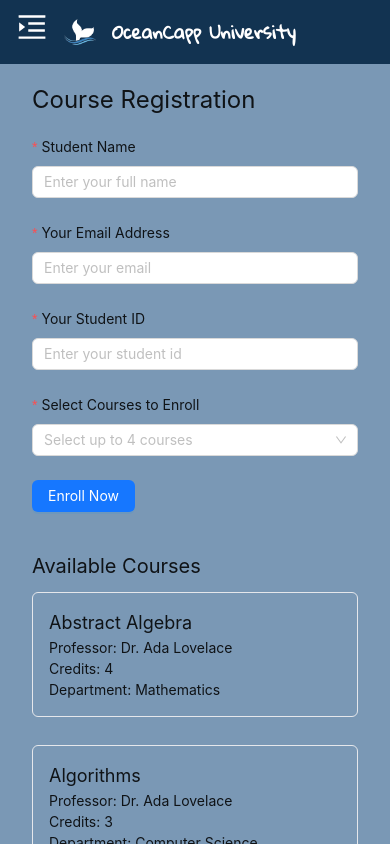
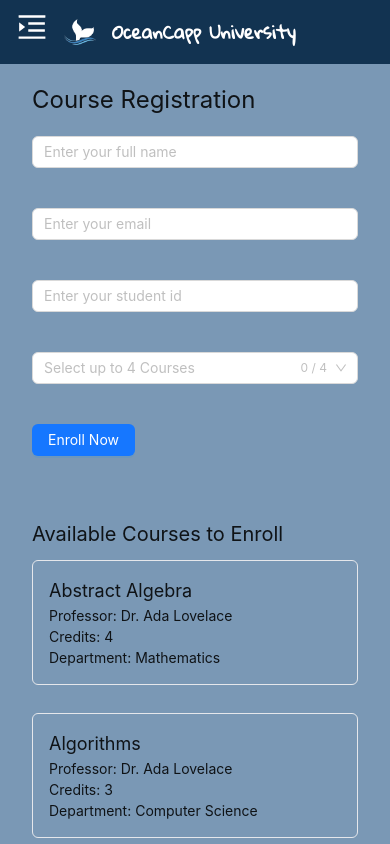
Before and after one commit to nazmul-nhb/oceancapp-university, a React (Vite) app: page /course-registration in a window 390 px wide. Built offline with nearby package versions, Linux system fonts and the light colour scheme.

Commit message:
optimized codes in course registration page; fixed responsive issues

```diff
--- a/src/components/Navbar.tsx
+++ b/src/components/Navbar.tsx
@@ -11,7 +11,7 @@ const { Header, Sider } = Layout;
 const Navbar: React.FC = () => {
 	const [collapsed, setCollapsed] = useState(true);
 	const [sidebarVisible, setSidebarVisible] = useState(false);
-	const isMediumOrLarger = useMediaQuery({ query: "(min-width: 768px)" });
+	const isLargeOrXL = useMediaQuery({ query: "(min-width: 1024px)" });
 	const sidebarRef = useRef<HTMLDivElement>(null);
 	const navButtonRef = useRef<HTMLButtonElement>(null);
 	const location = useLocation();
@@ -117,8 +117,8 @@ const Navbar: React.FC = () => {
 						</figcaption>
 					</figure>
 				</Link>
-				{/* Show menu only if the device screen size >= 768px */}
-				{isMediumOrLarger && (
+				{/* Show menu only if the device screen size >= 1024px */}
+				{isLargeOrXL && (
 					<Menu
 						className="font-bold text-lg !bg-transparent"
 						theme="dark"
--- a/src/pages/CourseRegistration.tsx
+++ b/src/pages/CourseRegistration.tsx
@@ -3,24 +3,19 @@ import { Form, Input, Button, Select, message } from "antd";
 import { CourseReg, RegistrationInfo } from "../types/interfaces";
 import { coursesData } from "../data/courses";
 import { Helmet } from "react-helmet-async";
+import { DownOutlined } from "@ant-design/icons";
 
-const { Option } = Select;
+const MAX_COURSE_COUNT = 4;
 
 const CourseRegistration: React.FC = () => {
 	const [courses, setCourses] = useState<CourseReg[]>(coursesData);
+	const [selectedCourses, setSelectedCourses] = useState<string[]>([]);
+
 	const [form] = Form.useForm();
 
 	// Sort the courses alphabetically
 	const sortedCourses = courses.sort((a, b) => {
-		const courseA = a.courseName.toUpperCase();
-		const courseB = b.courseName.toUpperCase();
-		if (courseA < courseB) {
-			return -1;
-		}
-		if (courseA > courseB) {
-			return 1;
-		}
-		return 0;
+		return a.courseName.localeCompare(b.courseName);
 	});
 
 	// Function to handle course enrollment form submission
@@ -45,6 +40,22 @@ const CourseRegistration: React.FC = () => {
 		form.resetFields();
 	};
 
+	const courseOptions = sortedCourses.map((course) => {
+		return {
+			value: course.courseId,
+			label: `${course.courseName} - ${course.credits} Credits`,
+		};
+	});
+
+	const suffix = (
+		<>
+			<span>
+				{selectedCourses.length} / {MAX_COURSE_COUNT}
+			</span>
+			<DownOutlined />
+		</>
+	);
+
 	return (
 		<section className="min-h-[calc(100vh-64px)] px-8 py-5">
 			<Helmet>
@@ -55,6 +66,7 @@ const CourseRegistration: React.FC = () => {
 
 			{/* Course Registration Form */}
 			<Form
+				className="grid md:grid-cols-2 lg:grid-cols-3 xl:grid-cols-4 gap-4"
 				form={form}
 				name="courseRegistration"
 				layout="vertical"
@@ -63,7 +75,6 @@ const CourseRegistration: React.FC = () => {
 			>
 				<Form.Item
 					name="studentName"
-					label="Student Name"
 					rules={[
 						{
 							required: true,
@@ -80,7 +91,6 @@ const CourseRegistration: React.FC = () => {
 
 				<Form.Item
 					name="email"
-					label="Your Email Address"
 					rules={[
 						{
 							required: true,
@@ -97,7 +107,6 @@ const CourseRegistration: React.FC = () => {
 
 				<Form.Item
 					name="studentId"
-					label="Your Student ID"
 					rules={[
 						{
 							required: true,
@@ -110,44 +119,24 @@ const CourseRegistration: React.FC = () => {
 
 				<Form.Item
 					name="courseIds"
-					label="Select Courses to Enroll"
 					rules={[
 						{
 							required: true,
-							validator: (_, value: string[]) => {
-								if (!value || value.length === 0) {
-									return Promise.reject(
-										new Error(
-											"Please select at least one course"
-										)
-									);
-								} else if (value.length > 4) {
-									return Promise.reject(
-										new Error(
-											"You can select up to 4 courses only"
-										)
-									);
-								}
-								return Promise.resolve();
-							},
+							message: "Pleas, select at least 1 course",
 						},
 					]}
 				>
 					<Select
-						id="courses"
+						id="courseIds"
 						mode="multiple"
-						placeholder="Select up to 4 courses"
+						maxCount={MAX_COURSE_COUNT}
+						placeholder="Select up to 4 Courses"
 						allowClear
-					>
-						{sortedCourses.map((course) => (
-							<Option
-								key={course.courseId}
-								value={course.courseId}
-							>
-								{course.courseName} - {course.credits} Credits
-							</Option>
-						))}
-					</Select>
+						value={selectedCourses}
+						onChange={setSelectedCourses}
+						suffixIcon={suffix}
+						options={courseOptions}
+					/>
 				</Form.Item>
 
 				<Form.Item>
@@ -157,7 +146,7 @@ const CourseRegistration: React.FC = () => {
 				</Form.Item>
 			</Form>
 
-			<h3 className="text-xl mt-10 mb-3">Available Courses</h3>
+			<h3 className="text-xl mt-10 mb-3">Available Courses to Enroll</h3>
 			<div className="grid sm:grid-cols-2 md:grid-cols-3 lg:grid-cols-4 gap-4">
 				{sortedCourses.map((course) => (
 					<div
--- a/src/pages/FacultyOverview.tsx
+++ b/src/pages/FacultyOverview.tsx
@@ -4,6 +4,7 @@ import { facultyList } from "../data/faculty";
 import { Faculty } from "../types/interfaces";
 import { Helmet } from "react-helmet-async";
 import { getColorForFirstCharacter } from "color-generator-fl";
+import { UserOutlined } from "@ant-design/icons";
 
 const FacultyOverview: React.FC = () => {
 	const [searchTerm, setSearchTerm] = useState<string>("");
@@ -47,7 +48,8 @@ const FacultyOverview: React.FC = () => {
 				{/* Search by name */}
 				<Form.Item className="w-full">
 					<Input
-						placeholder="Search faculty by name"
+						prefix={<UserOutlined />}
+						placeholder="Search Faculty by Name"
 						value={searchTerm}
 						onChange={(e) => setSearchTerm(e.target.value)}
 						className="w-full max-w-md"
@@ -58,7 +60,7 @@ const FacultyOverview: React.FC = () => {
 				{/* Filter by designation */}
 				<Form.Item className="w-full">
 					<Select
-						placeholder="Select Designation"
+						placeholder="Filter Faculty by Designation"
 						value={selectedDesignation} // Initial value is null
 						onChange={(value) => setSelectedDesignation(value)}
 						className="w-full max-w-md"
@@ -81,7 +83,7 @@ const FacultyOverview: React.FC = () => {
 				{/* Filter by subject */}
 				<Form.Item className="w-full">
 					<Select
-						placeholder="Select Subject"
+						placeholder="Filter Faculty by Subject"
 						value={selectedSubject} // Initial value is null
 						onChange={(value) => setSelectedSubject(value)}
 						className="w-full max-w-md"
```
